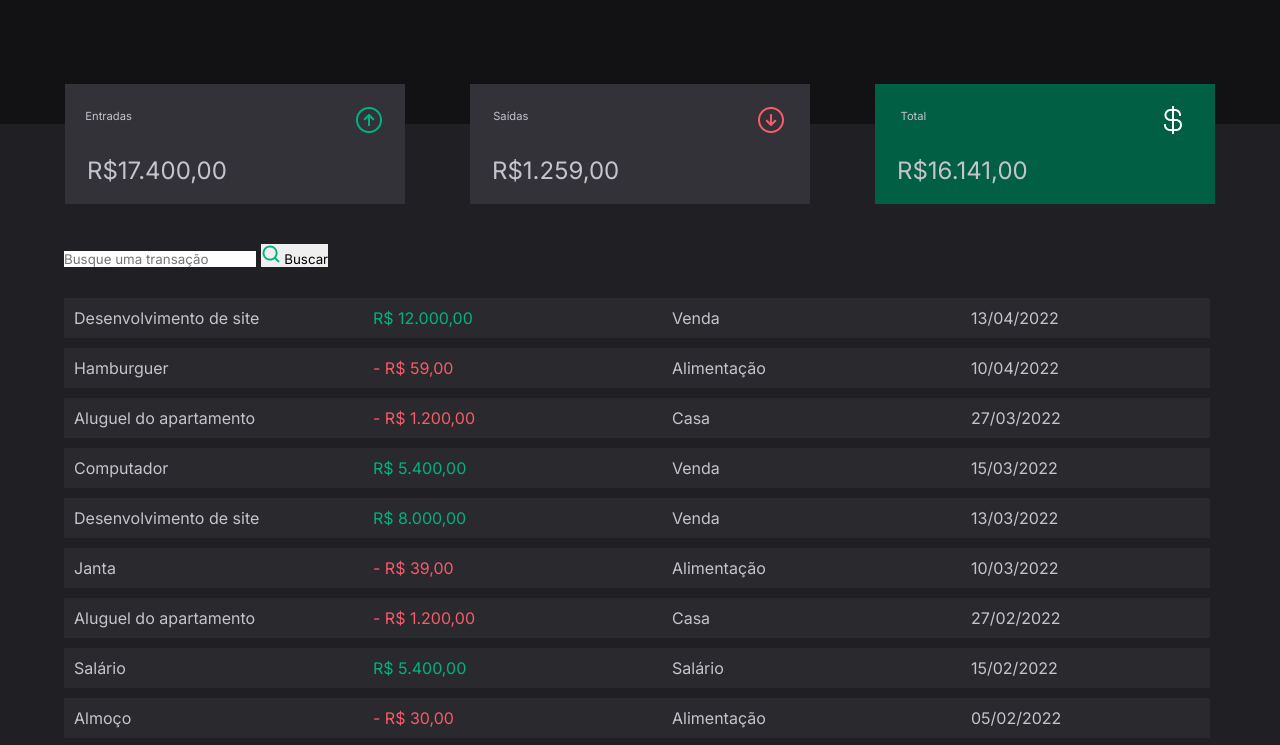
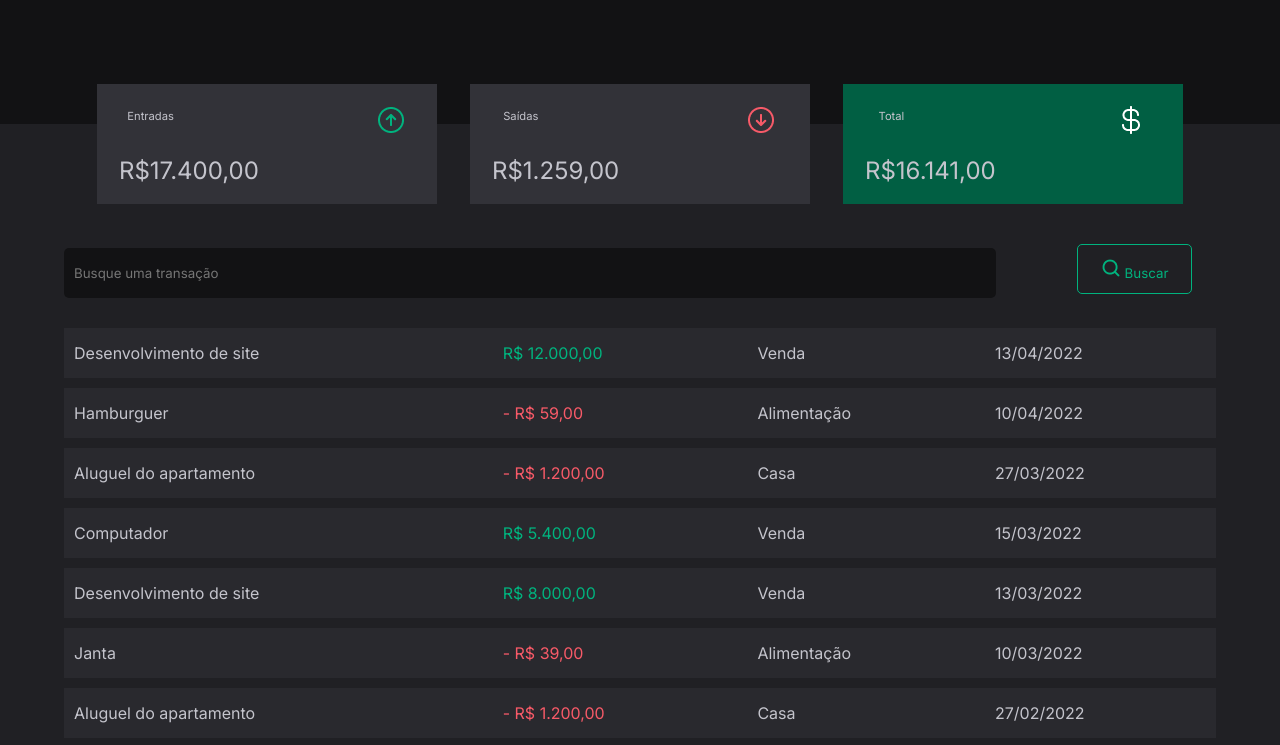
Before and after one commit to RafaelMelin33/senai-money, a plain HTML site: page index.html in a window 1280 px wide. Shown: the part 76-821 px from the top of the page. Drawn offline with Linux system fonts and the light colour scheme.

Commit message:
melhoria css
correção da estilização da tabela

```diff
--- a/static/css/style.css
+++ b/static/css/style.css
@@ -68,7 +68,7 @@ header div, header button{
 }
 
 main{
-    max-width: 90%;
+    max-width: 90vw;
     margin: auto;
 }
 
@@ -77,7 +77,7 @@ main{
     top: -5vh;
     left: 50%;
     transform: translateX(-50%);
-    width: 100vw;
+    width: 100%;
     display: flex;
     justify-content: space-evenly;
 }
@@ -91,7 +91,7 @@ main{
 }
 
 .info div{
-    gap: 200px;
+    gap: 50%;
     font-size: 0.7em;
     margin-top: 10px;
 }
@@ -112,25 +112,40 @@ main{
     font-size: 1.5em;
 }
 
-table{
-    width: 10px;
-    margin-top: 20px;
-    border-collapse: collapse;
+input,button{
+    height: 50px;
+    border-radius: 5px;
 }
 
-tr{
+input{
+    background-color: var(--cor-header);
+    padding-left: 10px;
+    width: 80%;
+}
+
+button{
+    background-color: var(--cor-fundo);
+    color: var(--verde-mais-claro);
+    border: 1px solid var(--verde-mais-claro);
+    width: 10%;
+    margin-left: 77px;
+}
+
+table{
+    width: 100%;
+    margin-top: 20px;
+    border-spacing: 0 10px;
+}
+
+tr {
     background-color: var(--cor-transacao);
-    width: 100%;
     color: var(--cinza);
-    margin: 10px 0;
-    display: flex;
-    padding: 10px 10px;
-    gap: 90px;
+    padding: 10px;
+    height: 50px;
 }
 
 td{
-    width: 209px;
-    display: flex;
+    padding: 10px;
 }
 
 .positivo{
```
